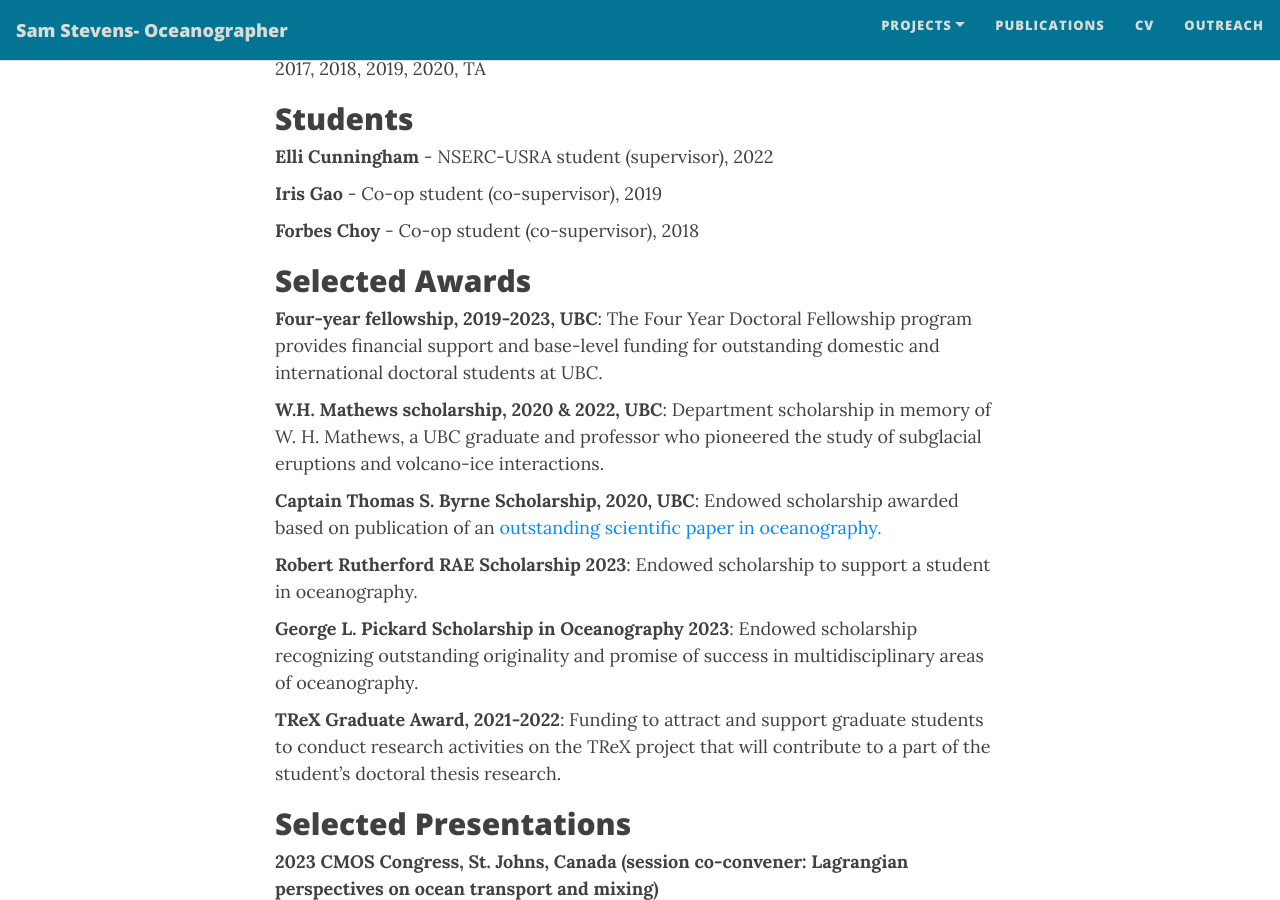
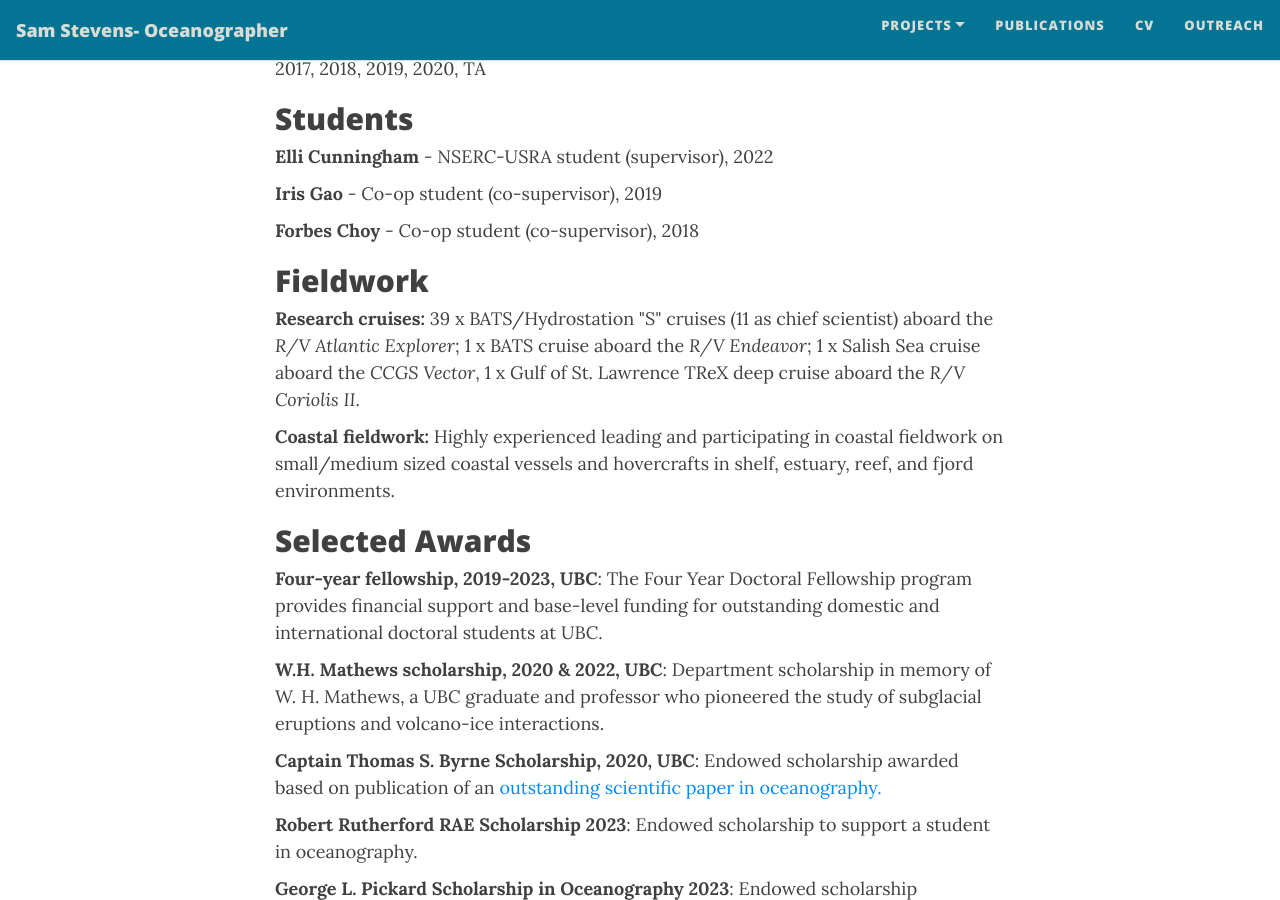
Before and after one commit to sws-ocean/sws-ocean.github.io, a Jekyll site: the page built from docs/cv.md, in a window 1280 px wide and 900 px high, scrolled down 859 px. Built offline with Jekyll 4.4.1, drawn with Linux system fonts in a browser that asks for light colours; nearby versions of some CDN libraries.

Commit message:
Cv updates

```diff
--- a/docs/cv.md
+++ b/docs/cv.md
@@ -77,7 +77,17 @@ description: Sam Stevens Oceanographer- this page outlines my curriculum vitae
   </ul>
 </section>
 
-
+<section>
+  <h2>Fieldwork</h2>
+  <ul>
+      <li><strong>Research cruises:</strong>
+          39 x BATS/Hydrostation "S" cruises (11 as chief scientist) aboard the <i>R/V Atlantic Explorer</i>; 1 x BATS cruise aboard the <i>R/V Endeavor</i>;  1 x Salish Sea cruise aboard the <i>CCGS Vector</i>, 1 x Gulf of St. Lawrence TReX deep cruise aboard the <i>R/V Coriolis II</i>.
+          </li>
+      <li><strong>Coastal fieldwork:</strong>
+          Highly experienced leading and participating in coastal fieldwork on small/medium sized coastal vessels and hovercrafts in shelf, estuary, reef, and fjord environments.
+          </li>
+  </ul>
+</section>
 
 <section>
   <h2>Selected Awards</h2>
--- a/docs/index.html
+++ b/docs/index.html
@@ -32,7 +32,7 @@ figure {text-align: center;}
 <h2>About me</h2>
 
 <p align="justify">
-    My name is Sam Stevens and I am an oceanographer currently based in British Columbia, Canada. I like to study various aspects of ocean circulation ranging in scale from "bluewater" oceanography in large ocean basins to coastal oceanography in marginal seas to the hydrodynamics at wastewater outfalls, and everything inbetweeen. I use a wide variety of observations and model outputs to help me with these studies and when neccessary, I like to design and build my own inexpensive instruments to help me take these measurements.
+    My name is Sam Stevens and I am an oceanographer currently based in British Columbia, Canada. I like to study various aspects of ocean circulation ranging in scale from "bluewater" oceanography in large ocean basins to coastal oceanography in marginal seas to the hydrodynamics of wastewater outfalls, and everything inbetweeen. I use a wide variety of observations and model outputs to help me with these studies and when neccessary, I like to design and build my own inexpensive instruments to help me take these measurements.
 </p>
 
 <!--
```
Also changed, not shown: docs/outreach.md (+2 -2 lines), 1 other file.
